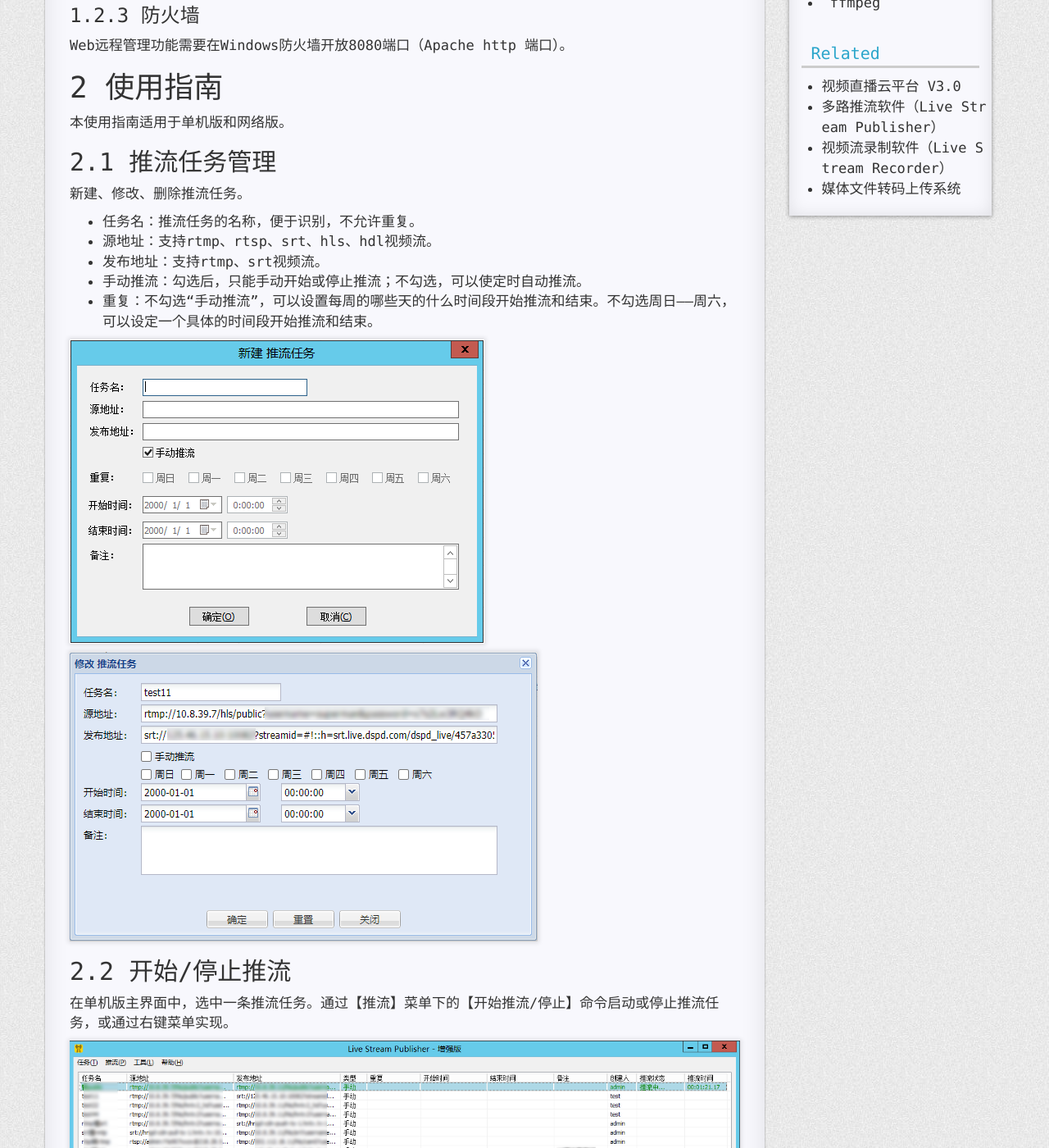
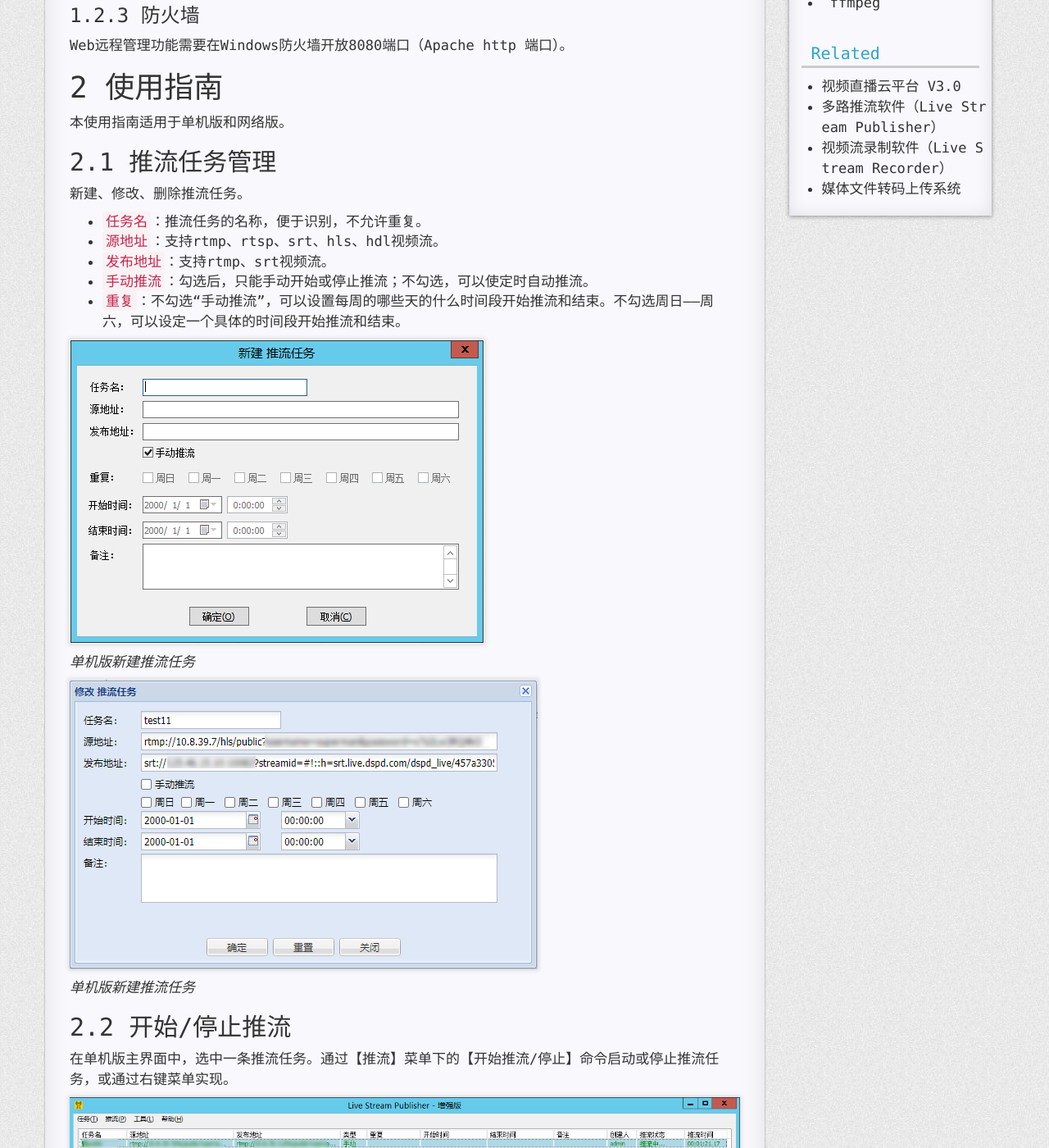
Before and after one commit to fxrj/fxrj.github.io, a Jekyll site: the page built from docs/live-stream-publisher-help.md, in a window 1280 px wide and 1400 px high, scrolled down 918 px. Shown: the whole window at 82% size. Built offline with Jekyll 4.4.1, drawn with Linux system fonts in a browser that asks for light colours; nearby versions of some CDN libraries; comment, search, counter and statistics services are not loaded; a style sheet for code colours, icons or effects is not loaded; some of the changed text lies outside the part shown.

Commit message:
Update live-stream-publisher-help.md

```diff
--- a/docs/live-stream-publisher-help.md
+++ b/docs/live-stream-publisher-help.md
@@ -51,15 +51,19 @@ Web远程管理功能需要在Windows防火墙开放8080端口（Apache http 端
 
 新建、修改、删除推流任务。
 
-- 任务名：推流任务的名称，便于识别，不允许重复。
-- 源地址：支持rtmp、rtsp、srt、hls、hdl视频流。
-- 发布地址：支持rtmp、srt视频流。
-- 手动推流：勾选后，只能手动开始或停止推流；不勾选，可以使定时自动推流。
-- 重复：不勾选“手动推流”，可以设置每周的哪些天的什么时间段开始推流和结束。不勾选周日——周六，可以设定一个具体的时间段开始推流和结束。
+- `任务名`：推流任务的名称，便于识别，不允许重复。
+- `源地址`：支持rtmp、rtsp、srt、hls、hdl视频流。
+- `发布地址`：支持rtmp、srt视频流。
+- `手动推流`：勾选后，只能手动开始或停止推流；不勾选，可以使定时自动推流。
+- `重复`：不勾选“手动推流”，可以设置每周的哪些天的什么时间段开始推流和结束。不勾选周日——周六，可以设定一个具体的时间段开始推流和结束。
 
 ![单机版新建推流任务]({{ site.imgrepo }}/live-stream-publisher/add-task-1.png)
 
-![网络版修改推流任务]({{ site.imgrepo }}/live-stream-publisher/add-task-2.png)
+*单机版新建推流任务*
+
+![网络版新建推流任务]({{ site.imgrepo }}/live-stream-publisher/add-task-2.png)
+
+*单机版新建推流任务*
 
 ## 2.2	开始/停止推流
 
@@ -67,9 +71,13 @@ Web远程管理功能需要在Windows防火墙开放8080端口（Apache http 端
 
 ![单机版主界面]({{ site.imgrepo }}/live-stream-publisher/main1.png)
 
+*单机版主界面*
+
 在Web页面中，选中一条推流任务。点击任务栏上的【开始推流/停止】按钮启动或停止推流任务。
 
 ![网络版主页面]({{ site.imgrepo }}/live-stream-publisher/main2.png)
+
+*网络版主页面*
 
 ## 2.3	用户管理
 
@@ -106,6 +118,8 @@ Web远程管理功能需要在Windows防火墙开放8080端口（Apache http 端
 
 ![推流任务日志]({{ site.imgrepo }}/live-stream-publisher/log.png)
 
+*推流任务日志*
+
 ### 2.5.3	http api 日志
 
 通过【工具】菜单下【HTTP Server】命令打开日志窗口。日志记录所有接口的调用信息。
@@ -116,12 +130,18 @@ Web远程管理功能需要在Windows防火墙开放8080端口（Apache http 端
 
 ![推流任务日志]({{ site.imgrepo }}/live-stream-publisher/publish-detail.png)
 
+*推流任务日志*
+
 ## 2.7	信号预览
 
 在单机版主界面中，选中一条推流任务。通过【推流】菜单下的【预览】命令可以播放源地址视频流的内容，或通过右键菜单实现。
 
 ![单机版信号预览窗口]({{ site.imgrepo }}/live-stream-publisher/player1.png)
 
+*单机版信号预览窗口*
+
 在Web页面中，选中一条推流任务。点击任务栏上的【信号预览】按钮可以播放源地址视频流的内容。
 
 ![网络版信号预览窗口]({{ site.imgrepo }}/live-stream-publisher/player2.png)
+
+*网络版信号预览窗口*
```
Also changed, not shown: other parts of docs/live-stream-publisher-help.md (+7 -3 lines).
